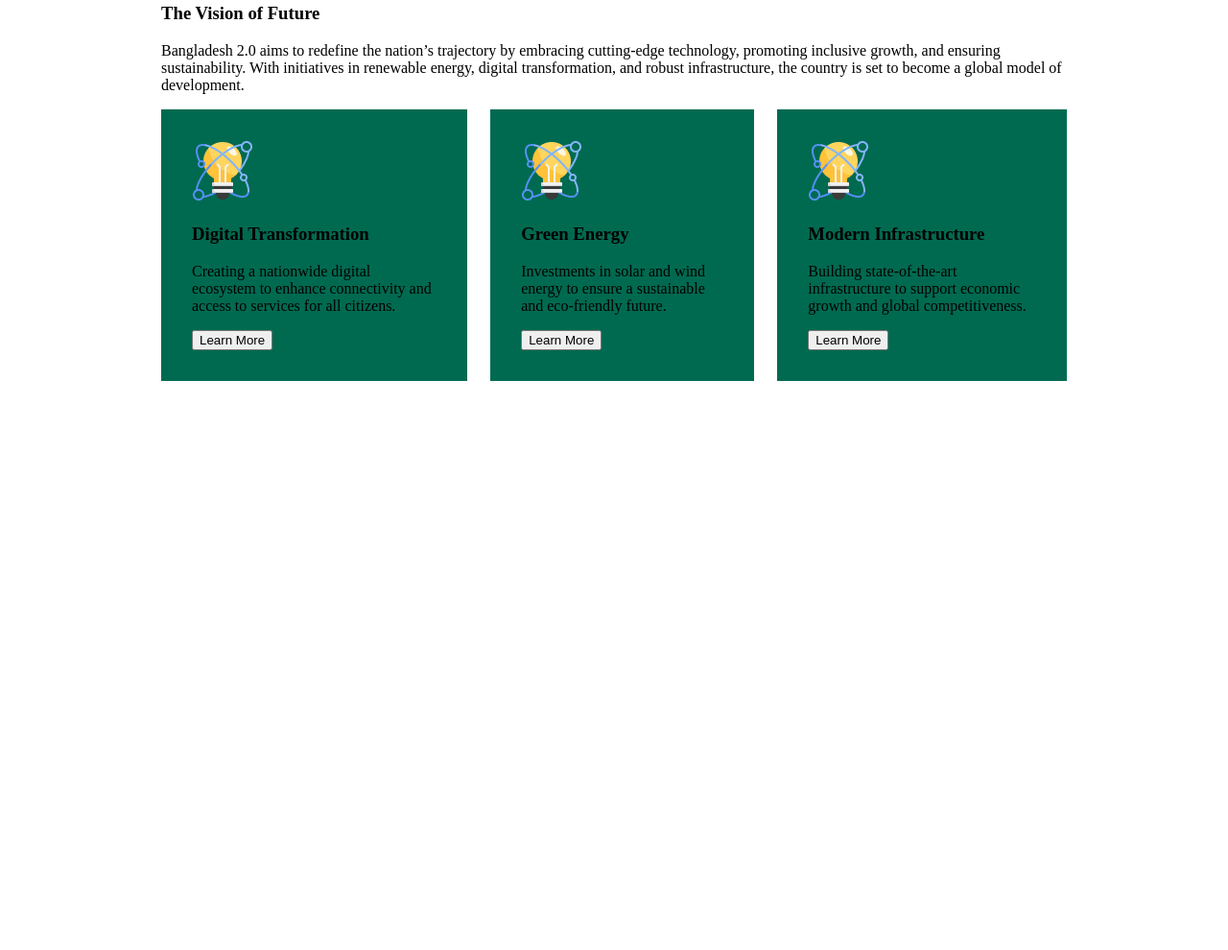
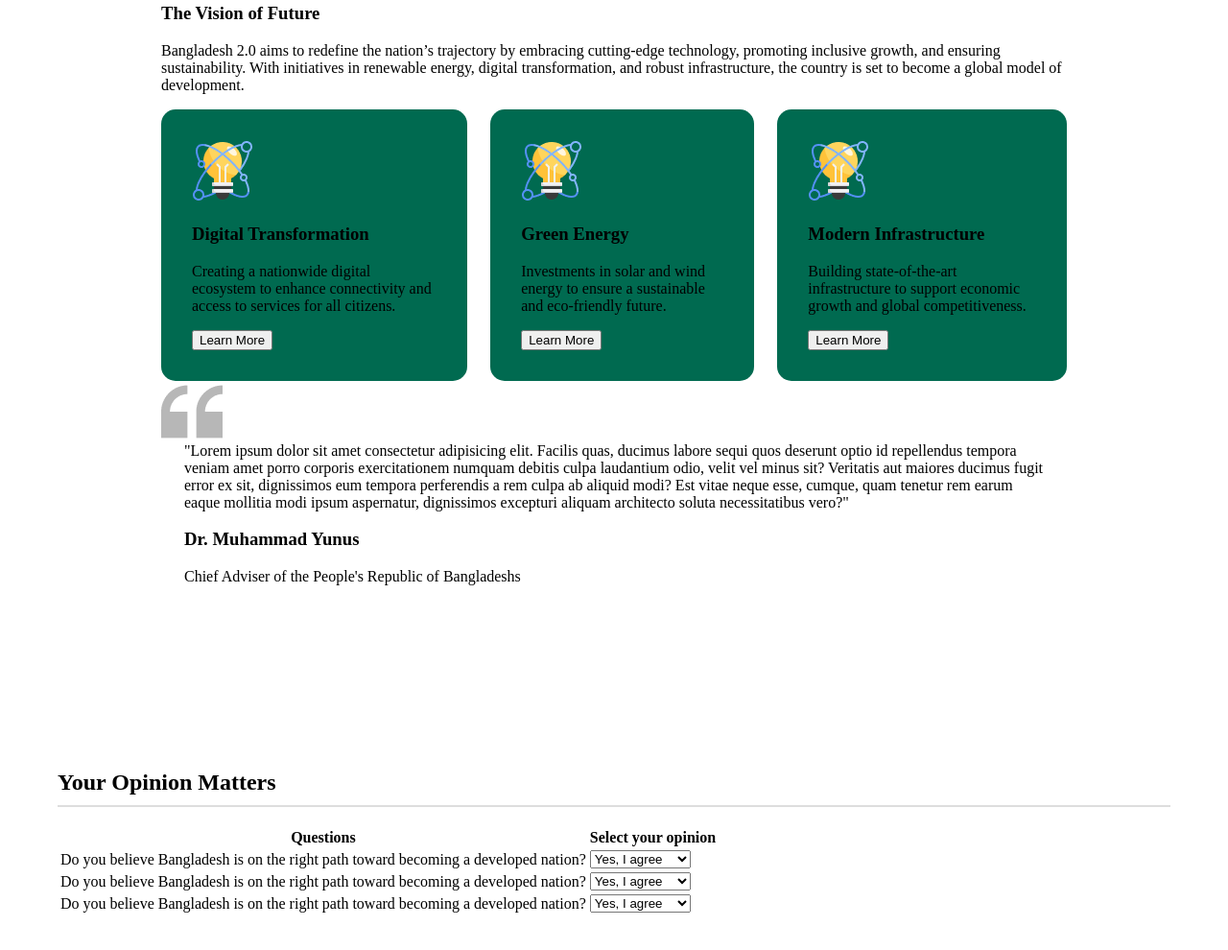
Before and after one commit to Faria-Nur/assignment1, a plain HTML site: page index.html in a window 1280 px wide. Shown: the part 744-1734 px from the top of the page at 96% size. Before the commit the page ends 1221 px from the top, so only its background shows below. Drawn offline with Linux system fonts and the light colour scheme.

Commit message:
2nd commit

```diff
--- a/index.html
+++ b/index.html
@@ -52,7 +52,53 @@
                 <button class="vbtn">Learn More</button>
             </div>
             </div>
+            <div class="yunus">
+                <p>"Lorem ipsum dolor sit amet consectetur adipisicing elit. Facilis quas, ducimus labore sequi quos deserunt optio id repellendus tempora veniam amet porro corporis exercitationem numquam debitis culpa laudantium odio, velit vel minus sit? Veritatis aut maiores ducimus fugit error ex sit, dignissimos eum tempora perferendis a rem culpa ab aliquid modi? Est vitae neque esse, cumque, quam tenetur rem earum eaque mollitia modi ipsum aspernatur, dignissimos excepturi aliquam architecto soluta necessitatibus vero?"</p>
+                <h3>Dr. Muhammad Yunus</h3>
+                <p>Chief Adviser of the People's Republic of Bangladeshs</p>
+            </div>
         </section>
+        <div class="opinion-container">
+            <h1>Your Opinion Matters</h1>
+            <table class="option-table">
+               <thead>
+                <tr>
+                <th>Questions</th>
+                <th>Select your opinion</th>
+               </tr>
+            </thead>
+            <tbody>
+                <tr>
+                    <td>Do you believe Bangladesh is on the right path toward becoming a developed nation?</td>
+                    <td>
+                        <select >
+                            <option>Yes, I agree</option>
+                            <option>No, I disagree</option>
+                            <option>Not sure</option>
+                        </select>
+                    </td>
+                </tr>
+                <tr>
+                    <td>Do you believe Bangladesh is on the right path toward becoming a developed nation?</td>
+                    <td>
+                        <select >
+                            <option>Yes, I agree</option>
+                            <option>No, I disagree</option>
+                            <option>Not sure</option>
+                        </select>
+                    </td>
+                </tr>
+                <tr>
+                    <td>Do you believe Bangladesh is on the right path toward becoming a developed nation?</td>
+                    <td>
+                        <select >
+                            <option>Yes, I agree</option>
+                            <option>No, I disagree</option>
+                            <option>Not sure</option>
+                        </select>
+                    </td>
+                </tr>
+            </tbody>
+            </table>
+        </div>
     </main>
-</body>
-</html>
--- a/styles/style.css
+++ b/styles/style.css
@@ -27,6 +27,48 @@ nav{
 }
 .vision-item{
     padding: 32px 32px;
-    border-radius:initial;
+    border-radius:15px;
     background-color: #006A50;
 }
+.yunus{
+
+    padding: 48px 24px;
+    background-image: url('../assets/quote-bg.png');
+    background-repeat: no-repeat;
+    background-color: #FFFFFF;
+}
+.opinion-container{
+    margin: 20px;
+    padding:32px 32px;
+    background-color: #FFFFFF;
+    border-radius: 8px;
+}
+.opinion-container h1{
+    font-size: 24px;
+    text-align: left;
+    margin-bottom: 20px;
+    border-bottom: 2px solid #ddd ;
+    padding-bottom: 10px;
+
+}
+.opinion-table{
+    width: 100%;
+    border-collapse: collapse;
+    border: 1px solid #ddd;
+}
+.opinion-table th ,
+ .opinion-table td{
+    padding: 15px;
+    text-align: left;
+    border: 1px solid #ddd;
+}
+.opinion-table select{
+    width: 100%;
+    padding: 10px;
+    border: 1px solid #ccc;
+    border-radius: 4px;
+    font-size: 14px;
+}
+.opinion-table thead th{
+
+}
```
